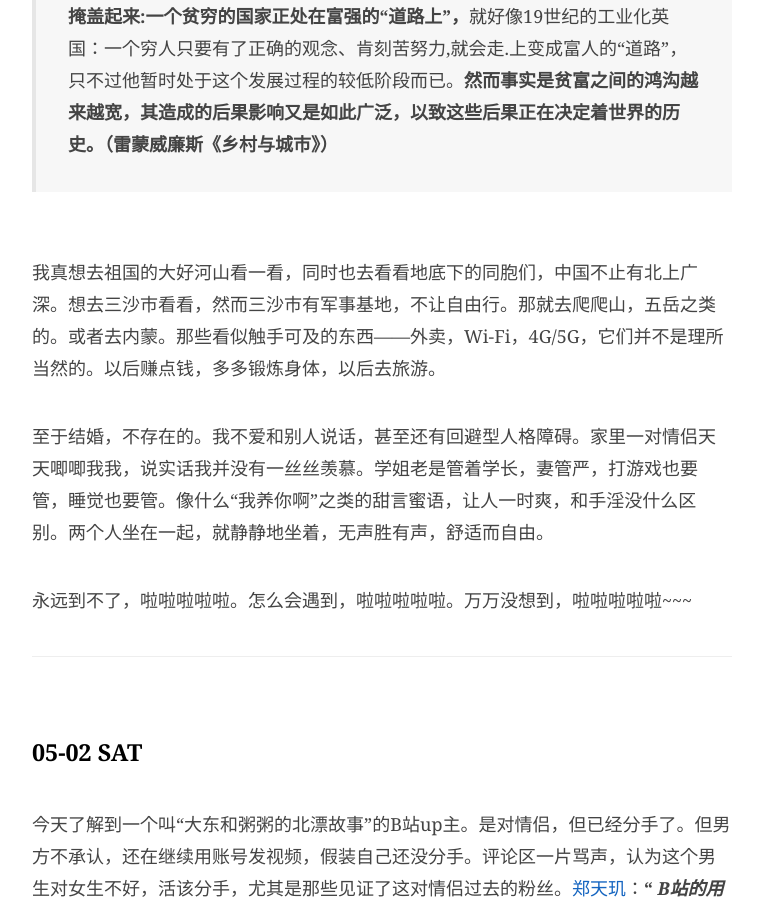
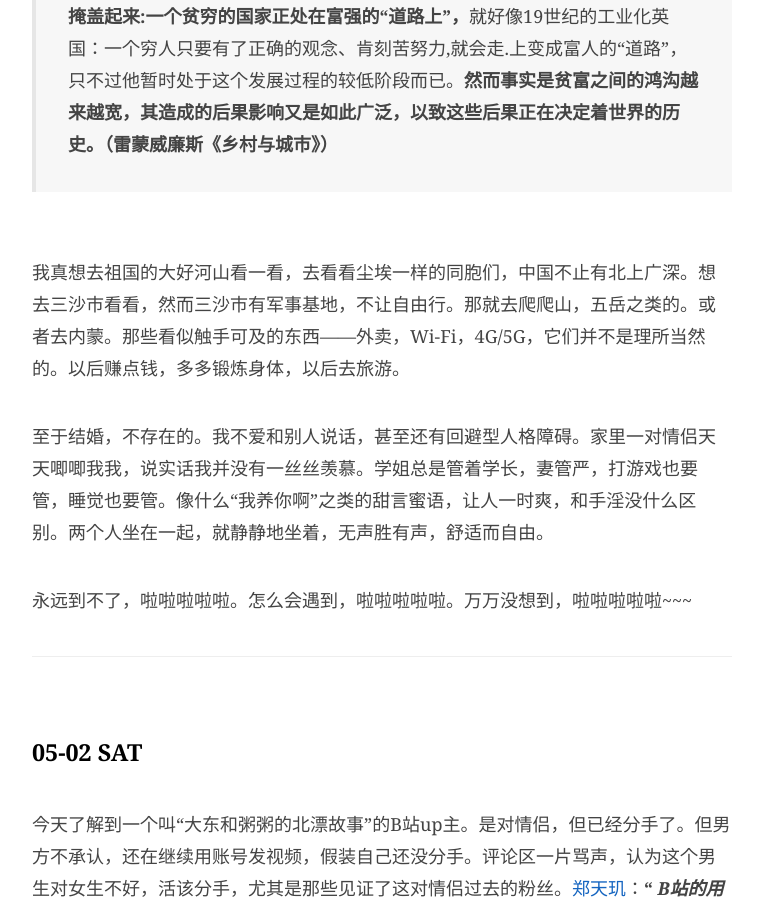
Before and after one commit to JaydenYL/JaydenYL.github.io, a Jekyll site: the page built from _posts/2020-04-26-日记.md, in a window 1280 px wide and 900 px high, scrolled down 6481 px. Shown: the whole window, without its empty margins (258-1018 px from the left). Built offline with Jekyll 4.4.1, drawn with Linux system fonts in a browser that asks for light colours; comment, search, counter and statistics services are not loaded.

Commit message:
Update 2020-04-26-日记.md

```diff
--- a/_posts/2020-04-26-日记.md
+++ b/_posts/2020-04-26-日记.md
@@ -215,9 +215,9 @@ catalog: true
 
 > **在意识形态上（几乎所有问题都被资产阶级）用“发展”这样一个抽象空洞的概念掩盖起来:一个贫穷的国家正处在富强的“道路上”，**就好像19世纪的工业化英国：一个穷人只要有了正确的观念、肯刻苦努力,就会走.上变成富人的“道路”，只不过他暂时处于这个发展过程的较低阶段而已。**然而事实是贫富之间的鸿沟越来越宽，其造成的后果影响又是如此广泛，以致这些后果正在决定着世界的历史。（雷蒙威廉斯《乡村与城市》）**
 
-<br>我真想去祖国的大好河山看一看，同时也去看看地底下的同胞们，中国不止有北上广深。想去三沙市看看，然而三沙市有军事基地，不让自由行。那就去爬爬山，五岳之类的。或者去内蒙。那些看似触手可及的东西——外卖，Wi-Fi，4G/5G，它们并不是理所当然的。以后赚点钱，多多锻炼身体，以后去旅游。
+<br>我真想去祖国的大好河山看一看，去看看尘埃一样的同胞们，中国不止有北上广深。想去三沙市看看，然而三沙市有军事基地，不让自由行。那就去爬爬山，五岳之类的。或者去内蒙。那些看似触手可及的东西——外卖，Wi-Fi，4G/5G，它们并不是理所当然的。以后赚点钱，多多锻炼身体，以后去旅游。
 
-<br>至于结婚，不存在的。我不爱和别人说话，甚至还有回避型人格障碍。家里一对情侣天天唧唧我我，说实话我并没有一丝丝羡慕。学姐老是管着学长，妻管严，打游戏也要管，睡觉也要管。像什么“我养你啊”之类的甜言蜜语，让人一时爽，和手淫没什么区别。两个人坐在一起，就静静地坐着，无声胜有声，舒适而自由。
+<br>至于结婚，不存在的。我不爱和别人说话，甚至还有回避型人格障碍。家里一对情侣天天唧唧我我，说实话我并没有一丝丝羡慕。学姐总是管着学长，妻管严，打游戏也要管，睡觉也要管。像什么“我养你啊”之类的甜言蜜语，让人一时爽，和手淫没什么区别。两个人坐在一起，就静静地坐着，无声胜有声，舒适而自由。
 
 <br> 永远到不了，啦啦啦啦啦。怎么会遇到，啦啦啦啦啦。万万没想到，啦啦啦啦啦~~~
 
```
